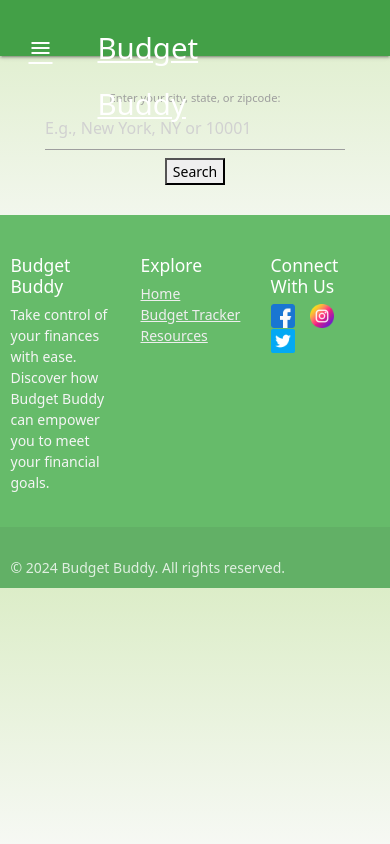
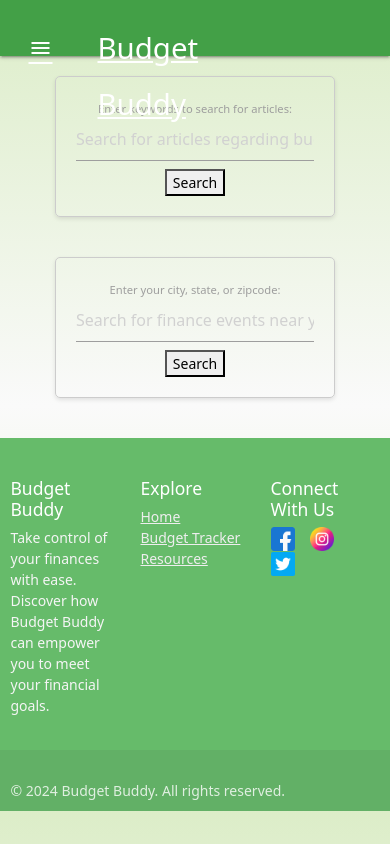
Before and after one commit to kennidystillwell/capstone-frontend, a React (Create React App) app: page /resources in a window 390 px wide. Built offline with nearby package versions, Linux system fonts and the light colour scheme.

Commit message:
add article search on resource page

```diff
--- a/src/Resources.jsx
+++ b/src/Resources.jsx
@@ -2,11 +2,13 @@
 import NavBar from './components/NavBar';
 import Footer from './components/Footer';
 import ResourceEvents from './components/ResourceEvents';
+import ResourceArticles from './components/ResourceArticles';
 
 const Resources = () => {
     return (
         <div>
             <NavBar />
+            <ResourceArticles />
             <ResourceEvents />
             <Footer />
         </div>
--- /dev/null
+++ b/src/components/ResourceArticles.js
@@ -0,0 +1,70 @@
+import React, { useState } from 'react';
+import axios from 'axios';
+import '../css/ResourceArticles.css'; // Make sure to update this CSS file as described below
+
+const ResourceArticles = () => {
+  const [articles, setArticles] = useState([]);
+  const [errorMessage, setErrorMessage] = useState('');
+  const [searchInput, setSearchInput] = useState('');
+
+  const handleInputChange = (e) => {
+    setSearchInput(e.target.value);
+  };
+
+  const handleSubmit = async (e) => {
+    e.preventDefault();
+    try {
+      const response = await axios.get('http://localhost:5000/resources', {
+        params: {
+          input: searchInput
+        }
+      });
+
+      if (response.data.data) {
+        // Only take the first three articles
+        setArticles(response.data.data.slice(0, 3));
+        setErrorMessage('');
+      } else {
+        setArticles([]);
+        setErrorMessage('No articles found. Try another search.');
+      }
+    } catch (error) {
+      console.error('Error fetching articles:', error);
+      setErrorMessage('An error occurred while fetching articles');
+    }
+  };
+
+  return (
+    <div className="search-container">
+      <form onSubmit={handleSubmit}>
+        <div className="input-container">
+          <label htmlFor="searchInput">Enter keywords to search for articles:</label>
+          <input
+            type="text"
+            id="searchInput"
+            value={searchInput}
+            onChange={handleInputChange}
+            placeholder="Search for articles regarding budgeting, finance, etc."
+            required
+          />
+          <button type="submit">Search</button>
+        </div>
+      </form>
+      {errorMessage && <p>{errorMessage}</p>}
+      <div className="articles-container">
+        {articles.map((article, index) => (
+          <div key={index} className="article-card">
+            <h3>{article.title}</h3>
+            <p><b>Author:</b> {article.author || 'N/A'}</p>
+            <p><b>Published At:</b> {article.publishedAt}</p>
+            <a href={article.url} target="_blank" rel="noopener noreferrer">Read more</a>
+            <img src={article.urlToImage} alt={article.title} style={{width: '100%', marginTop: '10px'}} />
+            <p>{article.description}</p>
+          </div>
+        ))}
+      </div>
+    </div>
+  );
+};
+
+export default ResourceArticles;
--- a/src/components/ResourceEvents.js
+++ b/src/components/ResourceEvents.js
@@ -21,10 +21,10 @@
       });
 
       if (response.data.data) {
-        // Filter out events with missing or empty descriptions
+        //filter out events with missing or empty descriptions
         const filteredEvents = response.data.data.filter(event => event.description);
-        // Show only the top 6 events
-        setEvents(filteredEvents.slice(0, 6));
+        //show only the top 3 events
+        setEvents(filteredEvents.slice(0, 3));
         setErrorMessage('');
       } else if (response.data.message) {
         setEvents([]);
@@ -37,7 +37,7 @@
   };
 
   return (
-    <div>
+    <div className='search-container'>
       <form onSubmit={handleSubmit}>
         <div className="input-container">
           <label htmlFor="locationInput">Enter your city, state, or zipcode:</label>
@@ -46,7 +46,7 @@
             id="locationInput"
             value={locationInput}
             onChange={handleLocationChange}
-            placeholder="E.g., New York, NY or 10001"
+            placeholder="Search for finance events near you"
             required
           />
           <button type="submit">Search</button>
--- /dev/null
+++ b/src/css/ResourceArticles.css
@@ -0,0 +1,18 @@
+.articles-container {
+    display: flex;
+    justify-content: space-around; /* Adjust as needed */
+    flex-wrap: wrap;
+  }
+
+  .article-card {
+    width: calc(33.333% - 20px); /* Adjust the subtraction value based on your margin/padding */
+    margin: 10px;
+    box-shadow: 0 0 10px rgba(0,0,0,0.1);
+    padding: 10px;
+    border-radius: 5px;
+  }
+
+  .article-card img {
+    max-width: 100%;
+    height: auto;
+  }
--- a/src/css/ResourceEvents.css
+++ b/src/css/ResourceEvents.css
@@ -1,9 +1,15 @@
 .input-container {
     margin: 0 auto;
-    padding-top: 30px;
-    padding-bottom: 30px;
-    width: 300px;
+    padding: 20px;
+    width: 50%;
     text-align: center;
+    box-shadow: 0 2px 4px rgba(0, 0, 0, 0.1);
+    border: 1px solid #ccc;
+    border-radius: 5px;
+  }
+
+  .search-container {
+    padding: 20px;
   }
 
   .event-container {
@@ -11,6 +17,7 @@
     flex-wrap: wrap;
     justify-content: space-between;
     gap: 20px;
+    padding-top: 20px;
   }
 
   .event-card {
@@ -18,7 +25,6 @@
     width: calc(33.33% - 20px);
     padding: 20px;
     border-radius: 5px;
-    background-color: #ffffff;
     box-shadow: 0 2px 4px rgba(0, 0, 0, 0.1);
   }
 
@@ -35,3 +41,20 @@
     display: block;
     margin-top: 10px;
   }
+
+  @media (max-width: 768px) {
+    .event-container {
+      flex-direction: column;
+      align-items: center;
+    }
+
+    .event-card {
+      width: 80%;
+      margin: 10px 0;
+    }
+
+    .input-container {
+      width: 80%;
+    }
+
+  }
```
